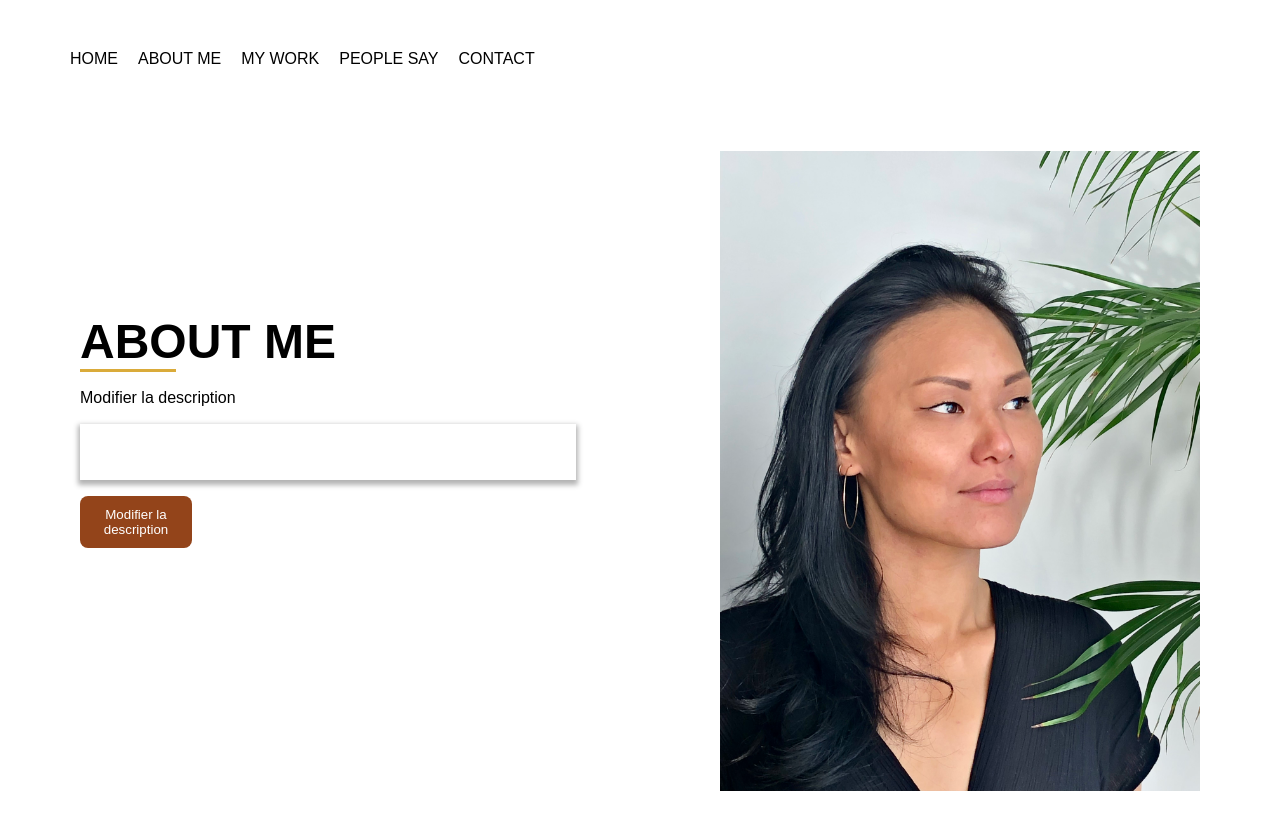
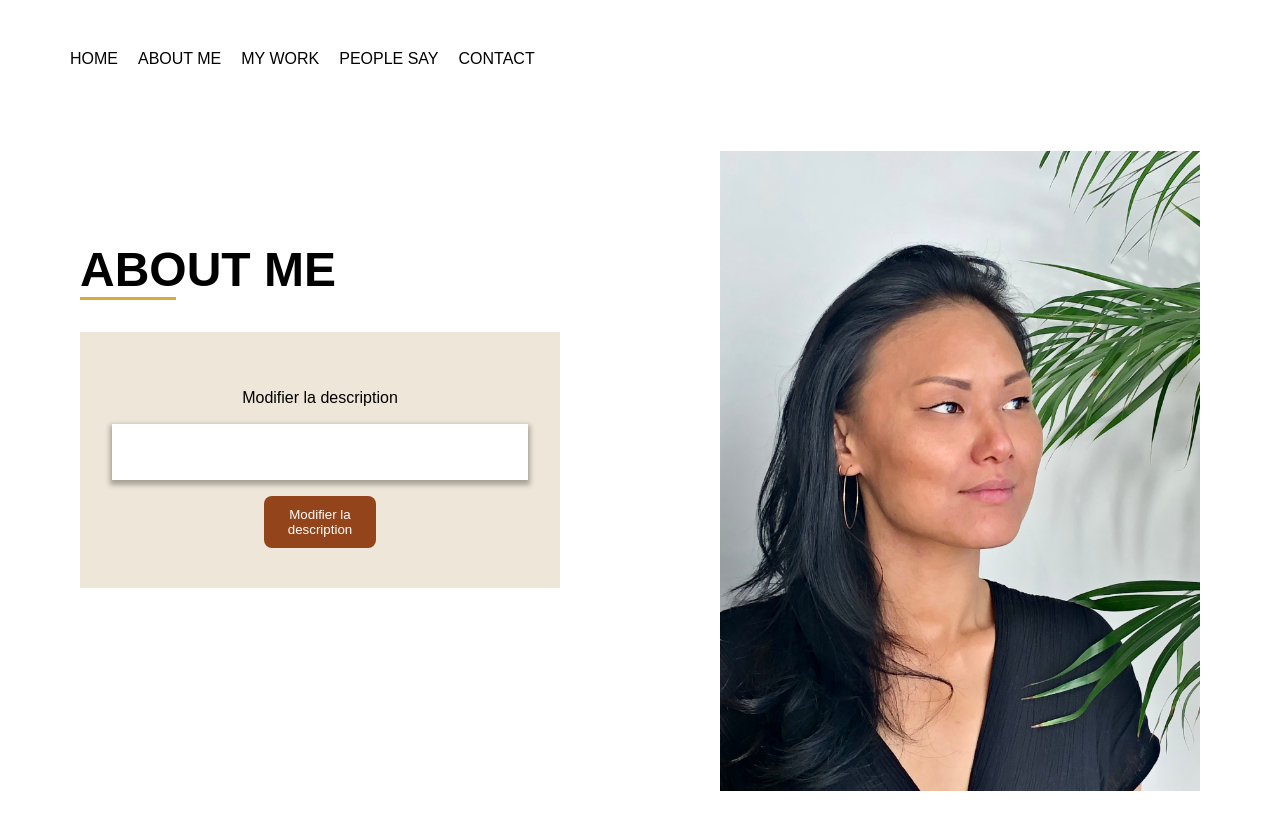
Before and after one commit to Palabbe/yungtattooing-front, a React (Create React App) app: page /about in a window 1280 px wide. Built offline with nearby package versions, Linux system fonts and the light colour scheme; no server answers; what react-animations would draw is missing.

Commit message:
mise en forme encadrés admin

```diff
--- a/src/assets/styles/Theme.jsx
+++ b/src/assets/styles/Theme.jsx
@@ -90,4 +90,10 @@ export const DeleteButton = styled(Button)`
   font-size: 1rem;
 `;
 
+export const AdminContainer = styled(Container)`
+  background-color: ${Theme.colorBeige};
+  padding: 2.5rem;
+  margin-top: 2rem;
+`;
+
 export default Theme;
--- a/src/components/About.jsx
+++ b/src/components/About.jsx
@@ -9,6 +9,7 @@ import {
   Container,
   Input,
   Button,
+  AdminContainer,
 } from "../assets/styles/Theme";
 import juliette from "../assets/img/juliette.jpeg";
 import styled, { keyframes } from "styled-components";
@@ -102,9 +103,11 @@ export default function About() {
         <Title>ABOUT ME</Title>
         <BorderBottom />
         <Text>{aboutInfos.text}</Text>
-        <Text>Modifier la description</Text>
-        <Input value={text} onChange={(e) => setText(e.target.value)} />
-        <Button onClick={updateText}>Modifier la description</Button>
+        <AdminContainer flex column aiCenter>
+          <Text>Modifier la description</Text>
+          <Input value={text} onChange={(e) => setText(e.target.value)} />
+          <Button onClick={updateText}>Modifier la description</Button>
+        </AdminContainer>
       </TextContainer>
       <Picture src={juliette} />
     </ComponentContainer>
--- a/src/components/Recommendations/Recommendations.jsx
+++ b/src/components/Recommendations/Recommendations.jsx
@@ -5,6 +5,7 @@ import {
   Title,
   BorderBottom,
   Container,
+  AdminContainer,
   Text,
   Input,
   Button,
@@ -82,6 +83,7 @@ export default function Recommendations() {
           />
         ))}
       </CardsContainer>
+      <AdminContainer flex column aiCenter>
         <Text>Ajouter un avis</Text>
         <SmallInput
           placeholder="Nom du client"
@@ -89,7 +91,7 @@ export default function Recommendations() {
           onChange={(e) => setClientName(e.target.value)}
         />
         <SmallInput
-        placeholder="Insérer le lien direct vers l'image"
+          placeholder="Insérer le lien direct vers la photo"
           value={clientPicture}
           onChange={(e) => setClientPicture(e.target.value)}
         />
@@ -99,6 +101,7 @@ export default function Recommendations() {
           onChange={(e) => setClientOpinion(e.target.value)}
         />
         <Button onClick={postNewRecommendation}>Ajouter un avis</Button>
+      </AdminContainer>
     </Container>
   );
 }
--- a/src/components/Work/Work.jsx
+++ b/src/components/Work/Work.jsx
@@ -5,6 +5,7 @@ import {
   Title,
   BorderBottom,
   Container,
+  AdminContainer,
   Text,
   Input,
   Button,
@@ -67,6 +68,7 @@ export default function Work() {
           <Tattoo id={tattoo.id} picture={tattoo.picture} />
         ))}
       </TattoosContainer>
+      <AdminContainer flex column aiCenter>
         <Text>Ajouter une photo</Text>
         <SmallInput
           placeholder="Insérer le lien direct vers la photo"
@@ -74,6 +76,7 @@ export default function Work() {
           onChange={(e) => setPicture(e.target.value)}
         />
         <Button onClick={postNewPicture}>Ajouter une photo</Button>
+      </AdminContainer>
     </Container>
   );
 }
```
Lines whose indentation alone changed are shown as unchanged.
